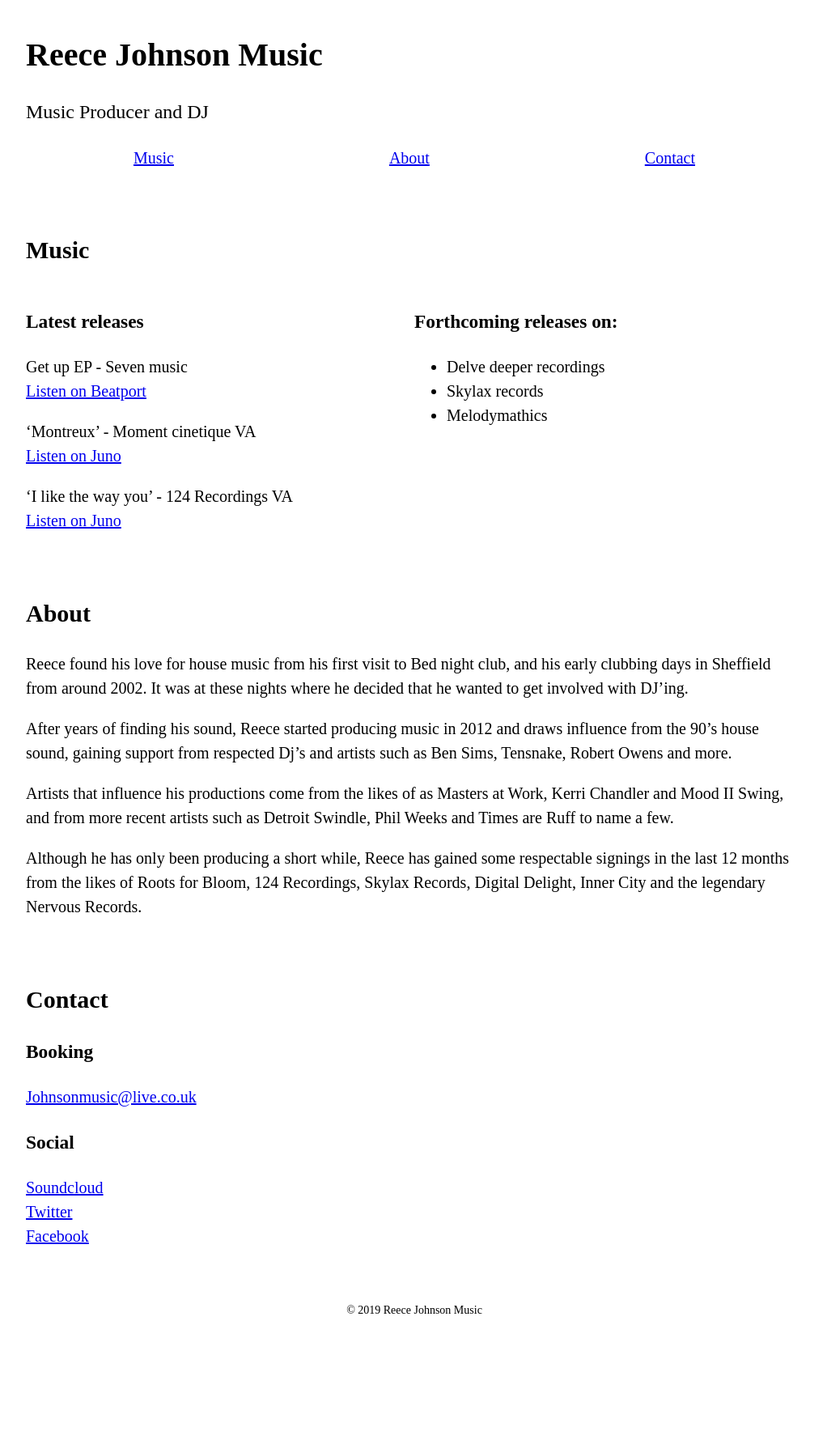
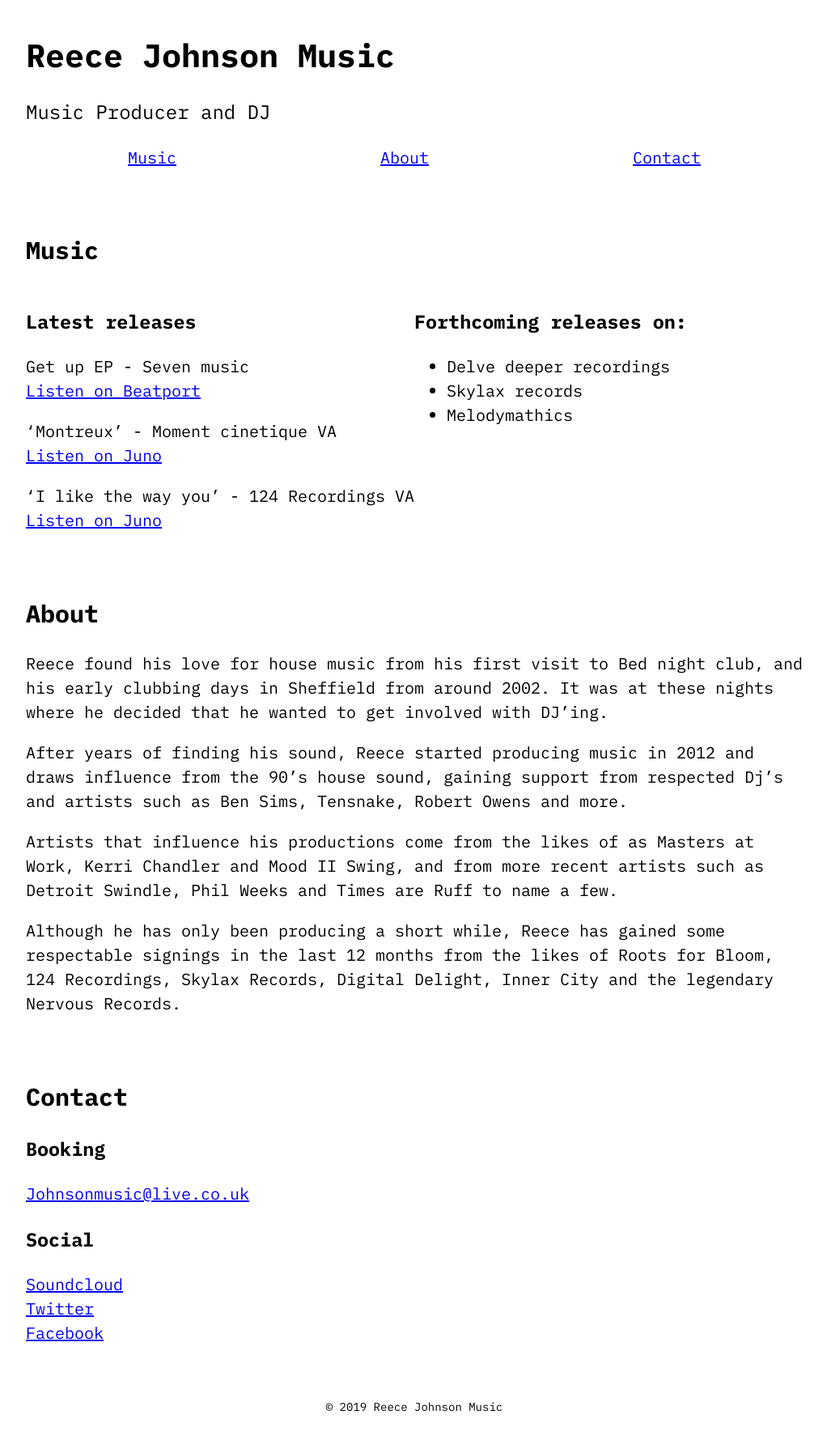
Before and after one commit to jnkly/reece-johnson, a Jekyll site: the page built from index.html, in a window 1280 px wide. Shown: the whole page at 81% size, without its empty margins (128-1150 px from the left). Built offline with Jekyll 4.4.1, drawn with Linux system fonts in a browser that asks for light colours; before the commit the page ends 1659 px from its top, so only the background shows below that.

Commit message:
Update default.html

```diff
--- a/_layouts/default.html
+++ b/_layouts/default.html
@@ -1,7 +1,7 @@
 <!DOCTYPE html>
 <html>
 {% include head.html %}
-<body class="ma0 pa0 f4 roboto lh-copy">
+<body class="ma0 pa0 f4 plex-mono lh-copy">
 {% include header.html %}
 <main>
 <div class="center">
```
